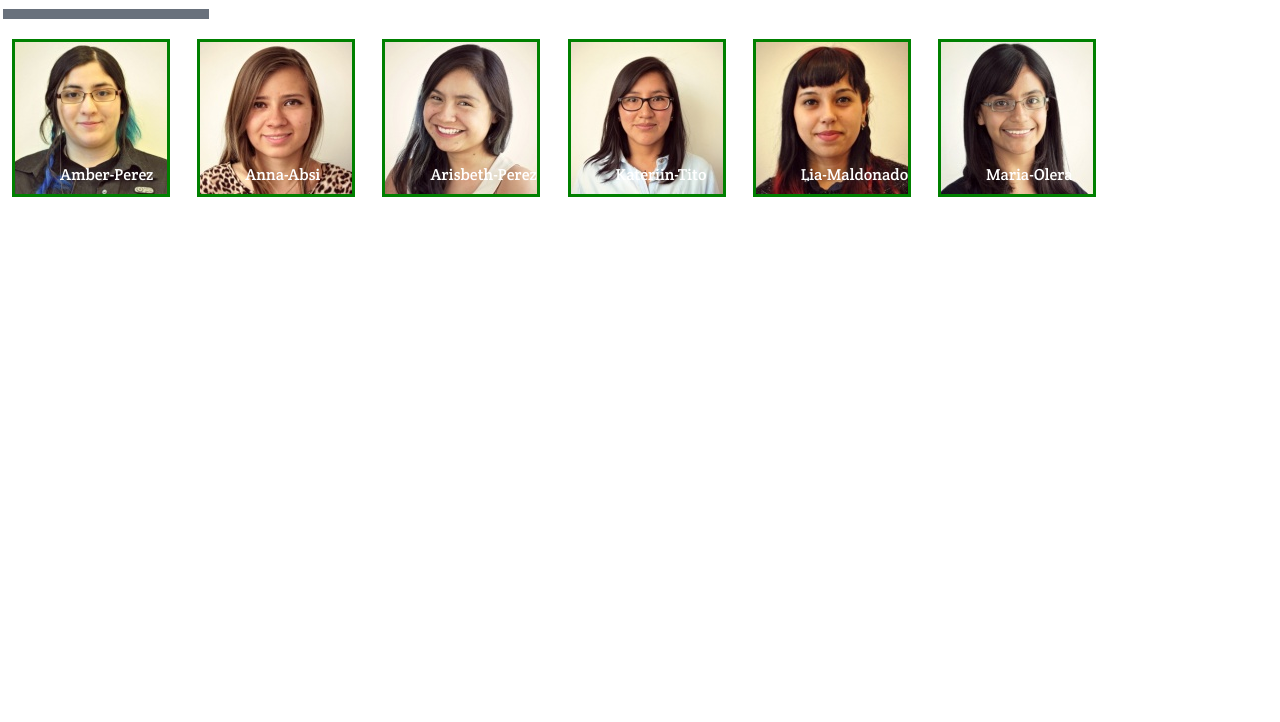
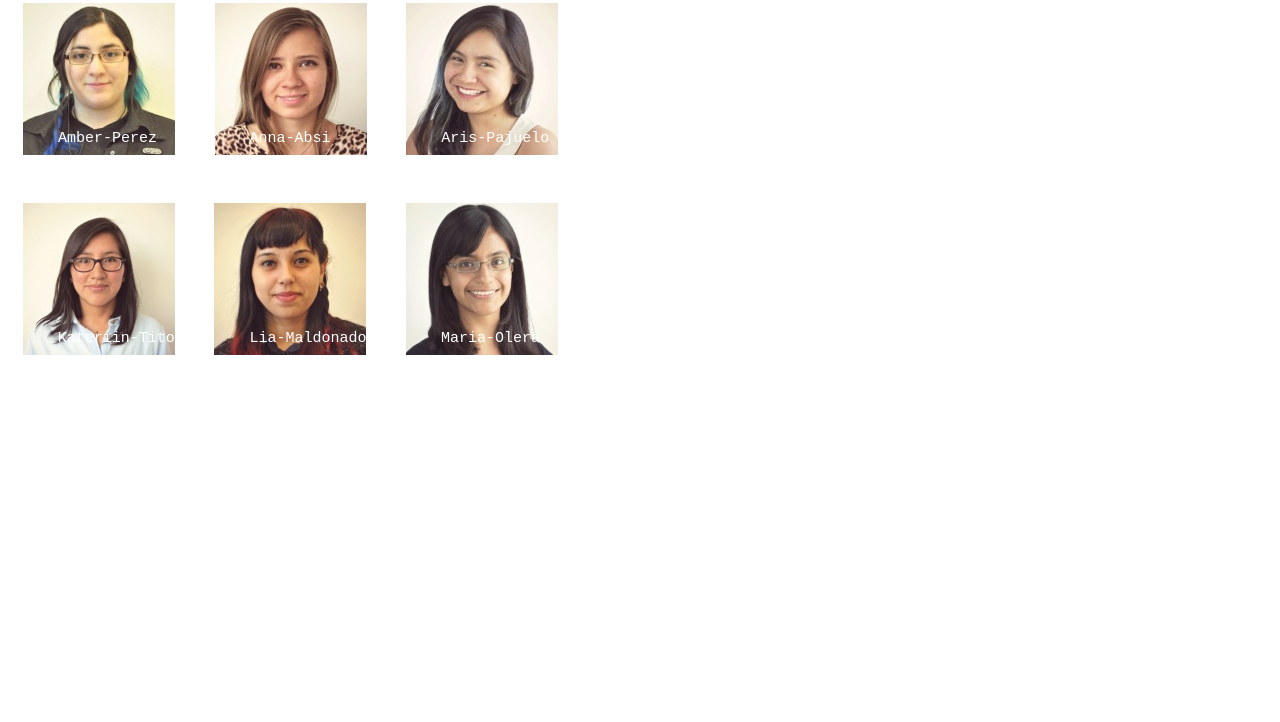
Before and after one commit to YAFERNANDA/Nuestrras-Coders, a plain HTML site: page index.html in a window 1280 px wide. Shown: the part 78-800 px from the top of the page. Drawn offline with Linux system fonts and the light colour scheme.

Commit message:
se modifica efectos de imagen en css

```diff
--- a/css/main.css
+++ b/css/main.css
@@ -1,31 +1,52 @@
+header{
+  margin-left: 10px;
+}
+h2{
+  margin:5px ;
+  font-size: 30px;
+}
+
+
 body{
-  box-sizing: border-box;
+  /*box-sizing: border-box;
   margin:0px;
-  padding: 0px;
-  font-family: 'Crete Round', serif;
-  color:rgb(105, 113, 124)
+  padding: 0px;*/
+  font-family: 'Courier New';
+  color:rgb(105, 113, 124);
+  opacity: 0.9;
 }
 
 div{
   display: inline-block;
 }
  img{
-   outline: 3px solid green;
    margin: 15px;
  }
+ .one{
+   /*outline: 1px solid green;*/
+   position: static;
+
+ }
+.two{
+  /*outline: 1px solid purple;*/
+  position: relative;
+  top:200px;
+  right:575px;
+}
+
 p{
-  box-sizing: border-box;
-  margin: 0px;
-  padding:0px;
+  /*outline: 1px solid red;*/
   position: relative;
-  bottom: 50px;
-  left: 60px;
+  bottom: 60px;
+  left: 50px;
   color: white;
+  font-size: 15px;
+
 }
 .line{
   margin: 3px;
   padding: 3px;
-  height:4px;
-  width:200px;
+  height:2px;
+  width:100px;
   background-color:rgb(105, 113, 124);
 }
--- a/index.html
+++ b/index.html
@@ -9,7 +9,7 @@
   <body>
 
     <header>
-      <h1>Nuestras Coders</h1>
+      <h2>Nuestras Coders</h2>
       <div class="line"></div>
     </header>
 
@@ -23,7 +23,7 @@
         <p>Anna-Absi</p>
       </div>
       <div>
-        <img src="assets/imgs/arisbeth-perez.jpg" alt="arisbeth-hernandez"><p>Arisbeth-Perez</p>
+        <img src="assets/imgs/aris-perez.jpg" alt="aris-perez"><p>Aris-Pajuelo</p>
       </div>
    </div>
    <div class="two">
```
Also changed, not shown: assets/imgs/aris-perez.jpg (renamed from assets/imgs/arisbeth-perez.jpg).
